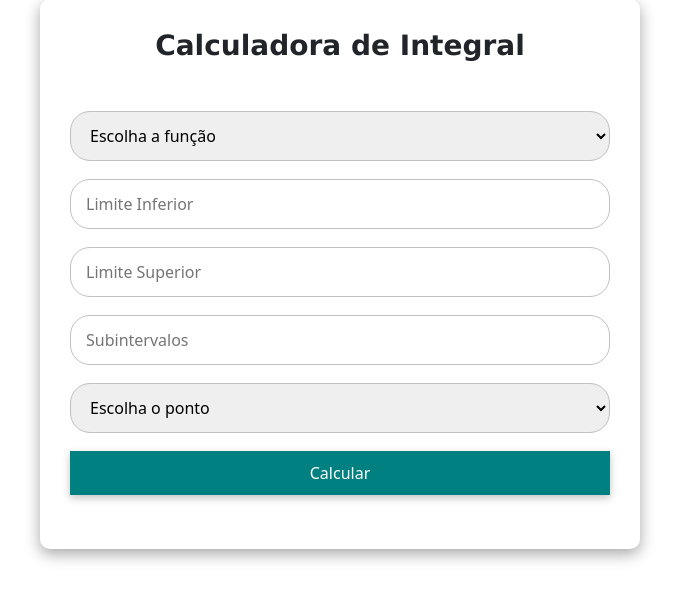
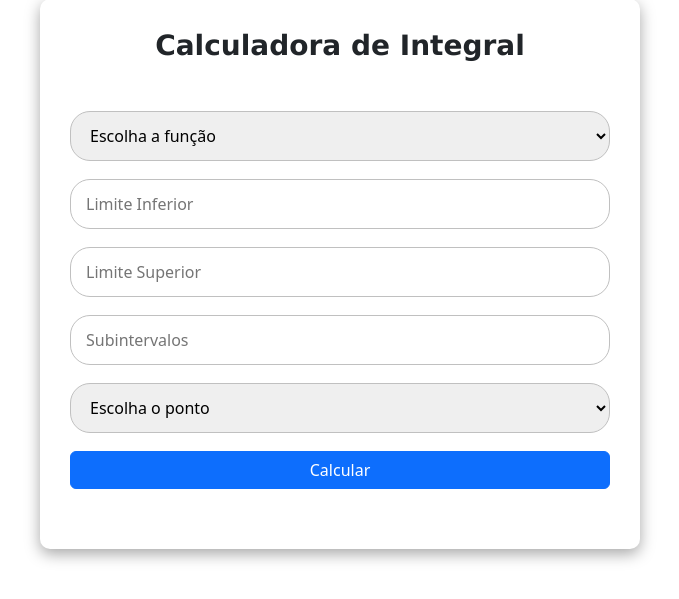
Before and after one commit to mateusnriiy/integral-calculator, a Flask app: page / in a window 1280 px wide. Shown: the part 201-800 px from the top of the page, without its empty margins (300-979 px from the left). Run offline with Flask 3, Linux system fonts and the light colour scheme.

Commit message:
alteração no button

```diff
--- a/static/styles.css
+++ b/static/styles.css
@@ -49,23 +49,6 @@ form {
     margin-bottom: 15px;
 }
 
-button {
-    padding: 10px 15px;
-    font-family: "Lucida Sans", "Lucida Sans Regular", "Lucida Grande",
-        "Lucida Sans Unicode", Geneva, Verdana, sans-serif;
-    border-radius: 20px;
-    border: 0 !important;
-    outline: 0 !important;
-    background: #008080;
-    color: white;
-    cursor: pointer;
-    box-shadow: rgba(0, 0, 0, 0.24) 0px 3px 8px;
-}
-
-button:hover {
-    background-color:#016464;
-}
-
 #result {
     font-family: "Lucida Sans", "Lucida Sans Regular", "Lucida Grande",
         "Lucida Sans Unicode", Geneva, Verdana, sans-serif;
--- a/templates/index.html
+++ b/templates/index.html
@@ -32,7 +32,7 @@
                 <option value="2">Ponto Superior</option>
                 <option value="3">Ponto Médio</option>
             </select>
-            <button type="submit" data-bs-toggle="modal" data-bs-target="#exampleModal">
+            <button type="submit" class="btn btn-primary" data-bs-toggle="modal" data-bs-target="#exampleModal">
                 Calcular
               </button>
         </form>
```
